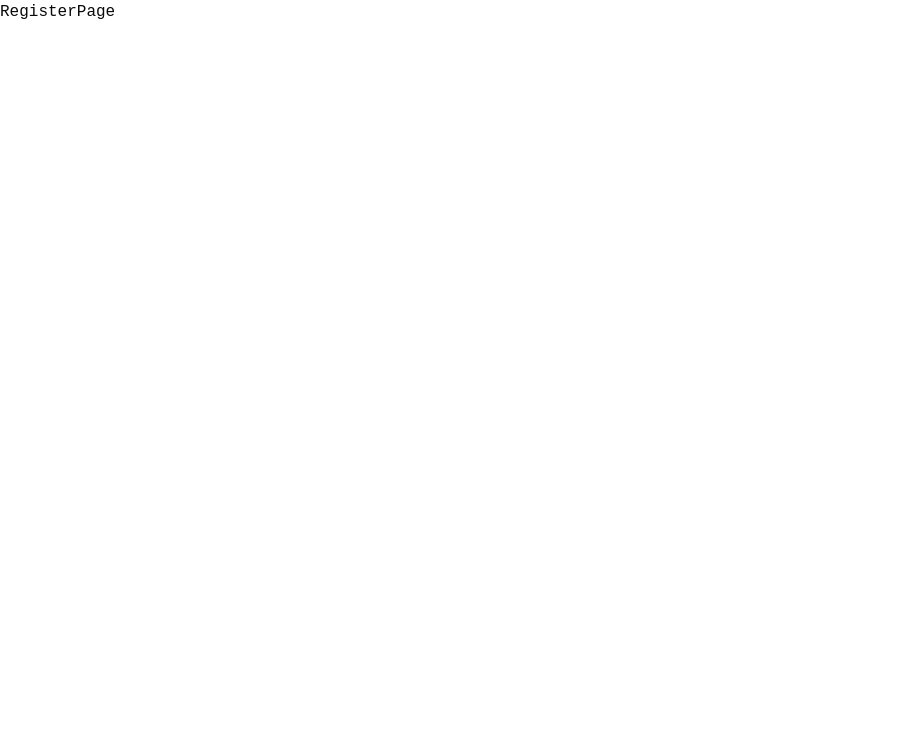
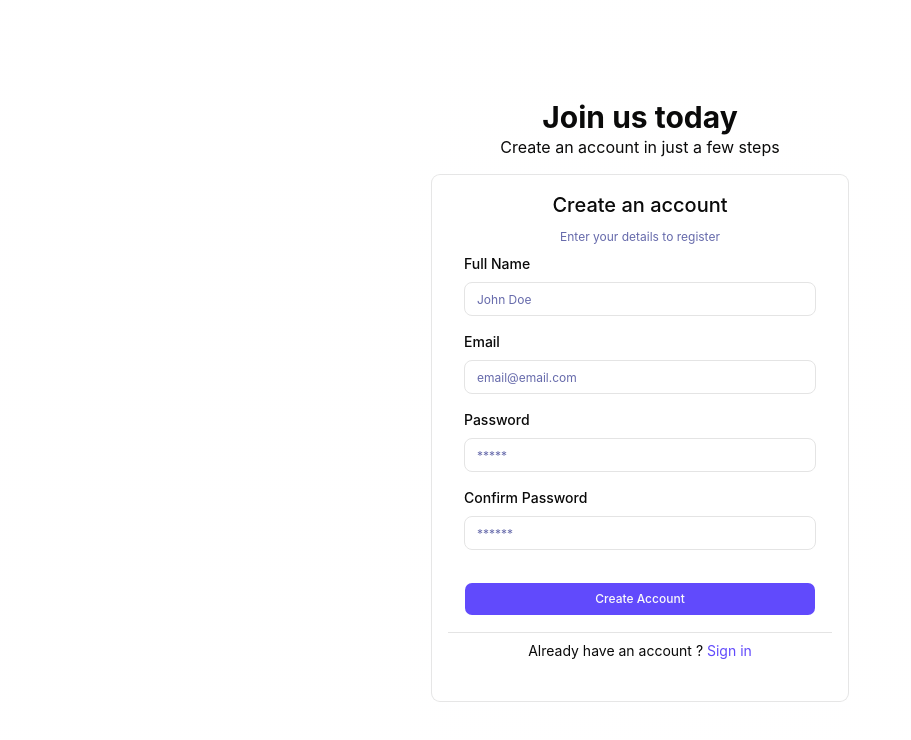
Before and after one commit to Sakariye-aden/student-management, a React (Vite) app in the folder frontend/: page /register in a window 1280 px wide. Shown: the top 740 px of the page, without its empty margins (0-911 px from the left). Built offline with nearby package versions, Linux system fonts and the light colour scheme.

Commit message:
added more components

```diff
--- a/frontend/src/App.tsx
+++ b/frontend/src/App.tsx
@@ -1,6 +1,6 @@
 import { Navigate, Route, Routes } from "react-router"
-import LoginPage from "./pages/login/LoginPage"
-import RegisterPage from "./pages/login/RegisterPage"
+import LoginPage from "./pages/Auth/LoginPage"
+import RegisterPage from "./pages/Auth/RegisterPage"
 
 
 
--- a/frontend/src/components/Auth/LoginForm.tsx
+++ b/frontend/src/components/Auth/LoginForm.tsx
@@ -1,7 +1,140 @@
+
+import React, { useState } from 'react'
+
+import {
+  Card,
+  CardContent,
+  CardDescription,
+  CardFooter,
+  CardHeader,
+  CardTitle,
+} from "../ui/card"
+
+import { Input } from "../ui/input"
+import { Label } from "../ui/label"
+import { Button } from "../ui/button"
+import { useNavigate } from 'react-router'
+import { useMutation } from '@tanstack/react-query'
+
+import { Loader } from 'lucide-react'
+
+import api from '../../lib/api/apiStore'
+import useAuthStore from '../../lib/store/useStore'
+import { extractErrorMessages } from '../../utility/errorUtility'
+
+type FormValueType = {
+  email: string;
+  password: string;
+};
+
 
 const LoginForm = () => {
+
+   const navigate = useNavigate()
+    const { setAuth } =  useAuthStore()
+
+    const [formData , setformData]= useState<FormValueType>({
+           email:"",
+            password:""
+         })
+
+    const [error , setError]= useState<string | null>(null)
+
+
+     //  mutatation
+     const loginMutation = useMutation({
+       mutationFn : async (credentials:FormValueType) => {
+           const response = await api.post('/auth/login', credentials)
+           return response.data
+       },
+       onSuccess:(data)=>{
+            const user = data.user ;
+
+           if(data){
+             setAuth(user);
+             navigate('/dashboard')
+           }
+
+       },
+       onError:(error)=>{
+        setError(extractErrorMessages(error))
+       }
+     });
+
+  //  onChange
+         const handleChange = (event: React.ChangeEvent<HTMLInputElement>)=>{
+           const { name, value} = event.target;
+
+           setformData({...formData, [name]:value})
+       }
+
+  //  onSubmit
+      const handleSubmit = (e:React.FormEvent<HTMLFormElement>)=>{
+        e.preventDefault();
+
+
+         if( !formData.email || !formData.password){
+           setError('all fields are required')
+            return
+        }
+
+        // login mutation
+        loginMutation.mutate({
+          email : formData.email,
+          password: formData.password
+        })
+
+      }
+
   return (
-    <div>LoginForm</div>
+    <Card className='rounded-md bg-background'>
+             <CardHeader className="text-center ">
+                <CardTitle className="text-2xl">Sign in</CardTitle>
+                <CardDescription>Enter your credentials to access your account</CardDescription>
+             </CardHeader>
+             <CardContent>
+            <form onSubmit={handleSubmit}>
+              <div className="flex flex-col gap-6">
+               {error && (
+                 <p className='bg-destructive/50 p-2 rounded-md'>{error}</p>
+                )
+               }
+                <div className="grid gap-2">
+                  <Label htmlFor="email" className='font-medium text-md'>Email</Label>
+                  <Input
+                    className="w-full rounded-md border border-input bg-background px-3 py-4 text-sm text-foreground placeholder:text-muted-foreground"
+                    id="email"
+                    type="email"
+                    name="email"
+                    value={formData.email}
+                    onChange={handleChange}
+                    placeholder="example@gmail.com"
+                  />
+                </div>
+                <div className="grid gap-2">
+                  <Label htmlFor="password" className='font-medium text-md'>password</Label>
+                  <Input
+                    className="w-full rounded-md border border-input bg-background px-3 py-4 text-sm text-foreground placeholder:text-muted-foreground"
+                    id="password"
+                    type="password"
+                    name="password"
+                    value={formData.password}
+                    onChange={handleChange}
+                    placeholder="***********"
+                  />
+                </div>
+
+                 <Button className='p-2 rounded-md'>
+                   {loginMutation.isPending ? <span className='flex justify-center items-center gap-2'><Loader className='animate-spin'/> sign in</span> : 'sign in'}
+                 </Button>
+              </div>
+            </form>
+          </CardContent>
+          <CardFooter className="flex justify-center space-x-2">
+             <span>Don't have an account ?</span>
+             <span onClick={()=> navigate('/register')} className='text-red-500 cursor-pointer'>sign up </span>
+          </CardFooter>
+        </Card>
   )
 }
 
--- a/frontend/src/components/Auth/RegistrationForm.tsx
+++ b/frontend/src/components/Auth/RegistrationForm.tsx
@@ -81,7 +81,7 @@ const RegisterForm = () => {
     }
 
     return (
-        <Card className="w-full border-border">
+        <Card className="w-full bg-card rounded-md">
             <CardHeader className="space-y-1 pb-4">
                 <CardTitle className="text-xl text-center">Create an account</CardTitle>
                 <CardDescription className={"text-center"}>
@@ -97,10 +97,11 @@ const RegisterForm = () => {
                             )
                         }
                         <div className='space-y-2'>
-                            <div className='text-sm font-medium text-left'>
+                            <div className='text-sm  font-medium text-left'>
                                 Full Name
                             </div>
                             <Input
+                               className="w-full rounded-md border border-input bg-background px-3 py-4 text-sm text-foreground placeholder:text-muted-foreground"
                                 name="name"
                                 placeholder="John Doe"
                                 required
@@ -113,6 +114,7 @@ const RegisterForm = () => {
                                 Email
                             </div>
                             <Input name="email"
+                             className="w-full rounded-md border border-input bg-background px-3 py-4 text-sm text-foreground placeholder:text-muted-foreground"
                                 placeholder="email@email.com"
                                 required
                                 value={formValues.email}
@@ -123,6 +125,7 @@ const RegisterForm = () => {
                                 Password
                             </div>
                             <Input
+                             className="w-full rounded-md border border-input bg-background px-3 py-4 text-sm text-foreground placeholder:text-muted-foreground"
                                 name="password"
                                 type={"password"}
                                 placeholder="*****"
@@ -136,6 +139,7 @@ const RegisterForm = () => {
                                 Confirm Password
                             </div>
                             <Input
+                              className="w-full rounded-md border border-input bg-background px-3 py-4 text-sm text-foreground placeholder:text-muted-foreground"
                                 name="confirmPassword"
                                 type={"password"}
                                 placeholder="******"
@@ -145,15 +149,15 @@ const RegisterForm = () => {
                             />
                         </div>
 
-                        <div className='py-4'>
-                            <Button type="submit" className={"w-full cursor-pointer"}>
+                        <div className='py-4 '>
+                            <Button type="submit" className={"w-full cursor-pointer p-4 rounded-md"}>
                                 {registerMutation.isPending ? (<span className='flex items-center gap-2'><LoaderCircle /> Creating account... </span>) : ("Create Account")}
                             </Button>
                         </div>
                     </CardContent>
 
                     <CardFooter className={"flex justify-center pt-0"}>
-                        <div className='text-center text-sm'>
+                        <div className='text-center text-sm py-2'>
                             Already have an  account ? <a onClick={() => navigate('/login')} className='text-primary hover:underline cursor-pointer'> Sign in</a>
                         </div>
                     </CardFooter>
--- /dev/null
+++ b/frontend/src/components/ui/label.tsx
@@ -0,0 +1,22 @@
+import * as React from "react"
+import { Label as LabelPrimitive } from "radix-ui"
+
+import { cn } from "@/lib/utils"
+
+function Label({
+  className,
+  ...props
+}: React.ComponentProps<typeof LabelPrimitive.Root>) {
+  return (
+    <LabelPrimitive.Root
+      data-slot="label"
+      className={cn(
+        "flex items-center gap-2 text-xs leading-none select-none group-data-[disabled=true]:pointer-events-none group-data-[disabled=true]:opacity-50 peer-disabled:cursor-not-allowed peer-disabled:opacity-50",
+        className
+      )}
+      {...props}
+    />
+  )
+}
+
+export { Label }
--- a/frontend/src/index.css
+++ b/frontend/src/index.css
@@ -5,117 +5,147 @@
 
 @custom-variant dark (&:is(.dark *));
 
+
+
 @theme inline {
-    --font-heading: var(--font-mono);
-    --font-mono: 'JetBrains Mono Variable', monospace;
+  --radius-sm: calc(var(--radius) - 4px);
+  --radius-md: calc(var(--radius) - 2px);
+  --radius-lg: var(--radius);
+  --radius-xl: calc(var(--radius) + 4px);
+  --radius-2xl: calc(var(--radius) + 8px);
+  --radius-3xl: calc(var(--radius) + 12px);
+  --radius-4xl: calc(var(--radius) + 16px);
+  --color-background: var(--background);
+  --color-foreground: var(--foreground);
+  --color-card: var(--card);
+  --color-card-foreground: var(--card-foreground);
+  --color-popover: var(--popover);
+  --color-popover-foreground: var(--popover-foreground);
+  --color-primary: var(--primary);
+  --color-primary-foreground: var(--primary-foreground);
+  --color-secondary: var(--secondary);
+  --color-secondary-foreground: var(--secondary-foreground);
+  --color-muted: var(--muted);
+  --color-muted-foreground: var(--muted-foreground);
+  --color-accent: var(--accent);
+  --color-accent-foreground: var(--accent-foreground);
+  --color-destructive: var(--destructive);
+  --color-border: var(--border);
+  --color-input: var(--input);
+  --color-ring: var(--ring);
+  --color-chart-1: var(--chart-1);
+  --color-chart-2: var(--chart-2);
+  --color-chart-3: var(--chart-3);
+  --color-chart-4: var(--chart-4);
+  --color-chart-5: var(--chart-5);
+  --color-sidebar: var(--sidebar);
+  --color-sidebar-foreground: var(--sidebar-foreground);
+  --color-sidebar-primary: var(--sidebar-primary);
+  --color-sidebar-primary-foreground: var(--sidebar-primary-foreground);
+  --color-sidebar-accent: var(--sidebar-accent);
+  --color-sidebar-accent-foreground: var(--sidebar-accent-foreground);
+  --color-sidebar-border: var(--sidebar-border);
   --color-sidebar-ring: var(--sidebar-ring);
-    --color-sidebar-border: var(--sidebar-border);
-    --color-sidebar-accent-foreground: var(--sidebar-accent-foreground);
-    --color-sidebar-accent: var(--sidebar-accent);
-    --color-sidebar-primary-foreground: var(--sidebar-primary-foreground);
-    --color-sidebar-primary: var(--sidebar-primary);
-    --color-sidebar-foreground: var(--sidebar-foreground);
-    --color-sidebar: var(--sidebar);
-    --color-chart-5: var(--chart-5);
-    --color-chart-4: var(--chart-4);
-    --color-chart-3: var(--chart-3);
-    --color-chart-2: var(--chart-2);
-    --color-chart-1: var(--chart-1);
-    --color-ring: var(--ring);
-    --color-input: var(--input);
-    --color-border: var(--border);
-    --color-destructive: var(--destructive);
-    --color-accent-foreground: var(--accent-foreground);
-    --color-accent: var(--accent);
-    --color-muted-foreground: var(--muted-foreground);
-    --color-muted: var(--muted);
-    --color-secondary-foreground: var(--secondary-foreground);
-    --color-secondary: var(--secondary);
-    --color-primary-foreground: var(--primary-foreground);
-    --color-primary: var(--primary);
-    --color-popover-foreground: var(--popover-foreground);
-    --color-popover: var(--popover);
-    --color-card-foreground: var(--card-foreground);
-    --color-card: var(--card);
-    --color-foreground: var(--foreground);
-    --color-background: var(--background);
-    --radius-sm: calc(var(--radius) * 0.6);
-    --radius-md: calc(var(--radius) * 0.8);
-    --radius-lg: var(--radius);
-    --radius-xl: calc(var(--radius) * 1.4);
-    --radius-2xl: calc(var(--radius) * 1.8);
-    --radius-3xl: calc(var(--radius) * 2.2);
-    --radius-4xl: calc(var(--radius) * 2.6);
 }
 
+
 :root {
+    --radius: 0.625rem;
+
     --background: oklch(1 0 0);
     --foreground: oklch(0.145 0 0);
+
     --card: oklch(1 0 0);
     --card-foreground: oklch(0.145 0 0);
+
     --popover: oklch(1 0 0);
     --popover-foreground: oklch(0.145 0 0);
-    --primary: oklch(0.205 0 0);
+
+    /* 🌌 Violet primary (violet-500) */
+    --primary: oklch(0.55 0.25 280);
     --primary-foreground: oklch(0.985 0 0);
-    --secondary: oklch(0.97 0 0);
-    --secondary-foreground: oklch(0.205 0 0);
-    --muted: oklch(0.97 0 0);
-    --muted-foreground: oklch(0.556 0 0);
-    --accent: oklch(0.97 0 0);
-    --accent-foreground: oklch(0.205 0 0);
-    --destructive: oklch(0.577 0.245 27.325);
-    --border: oklch(0.922 0 0);
-    --input: oklch(0.922 0 0);
-    --ring: oklch(0.708 0 0);
-    --chart-1: oklch(0.87 0 0);
-    --chart-2: oklch(0.556 0 0);
-    --chart-3: oklch(0.439 0 0);
-    --chart-4: oklch(0.371 0 0);
-    --chart-5: oklch(0.269 0 0);
-    --radius: 0.625rem;
+
+    /* Secondary (violet-100) */
+    --secondary: oklch(0.95 0.05 280);
+    --secondary-foreground: oklch(0.35 0.15 280);
+
+    --muted: oklch(0.95 0.05 280);
+    --muted-foreground: oklch(0.55 0.1 280);
+
+    --accent: oklch(0.95 0.05 280);
+    --accent-foreground: oklch(0.35 0.15 280);
+
+    --destructive: oklch(0.55 0.25 25); /* reddish tone */
+    --border: oklch(0.92 0 0);
+    --input: oklch(0.92 0 0);
+    --ring: oklch(0.55 0.25 280);
+
+    /* Chart colors in violet tones */
+    --chart-1: oklch(0.75 0.2 280); /* violet-400 */
+    --chart-2: oklch(0.55 0.25 280); /* violet-500 */
+    --chart-3: oklch(0.45 0.3 280); /* violet-600 */
+    --chart-4: oklch(0.35 0.35 280); /* violet-700 */
+    --chart-5: oklch(0.25 0.4 280); /* violet-800 */
+
     --sidebar: oklch(0.985 0 0);
     --sidebar-foreground: oklch(0.145 0 0);
-    --sidebar-primary: oklch(0.205 0 0);
+    --sidebar-primary: oklch(0.55 0.25 280);
     --sidebar-primary-foreground: oklch(0.985 0 0);
-    --sidebar-accent: oklch(0.97 0 0);
-    --sidebar-accent-foreground: oklch(0.205 0 0);
-    --sidebar-border: oklch(0.922 0 0);
-    --sidebar-ring: oklch(0.708 0 0);
+    --sidebar-accent: oklch(0.95 0.05 280);
+    --sidebar-accent-foreground: oklch(0.35 0.15 280);
+    --sidebar-border: oklch(0.92 0 0);
+    --sidebar-ring: oklch(0.55 0.25 280);
   }
 
   .dark {
-    --background: oklch(0.145 0 0);
+    --background: oklch(0.15 0 0);
     --foreground: oklch(0.985 0 0);
-    --card: oklch(0.205 0 0);
+
+    --card: oklch(0.20 0 0);
     --card-foreground: oklch(0.985 0 0);
-    --popover: oklch(0.205 0 0);
+
+    --popover: oklch(0.20 0 0);
     --popover-foreground: oklch(0.985 0 0);
-    --primary: oklch(0.922 0 0);
-    --primary-foreground: oklch(0.205 0 0);
-    --secondary: oklch(0.269 0 0);
+
+    /* 🌌 Violet primary (violet-500) */
+    --primary: oklch(0.55 0.25 280);
+    --primary-foreground: oklch(0.985 0 0);
+
+    /* Secondary (violet-700) */
+    --secondary: oklch(0.35 0.35 280);
     --secondary-foreground: oklch(0.985 0 0);
-    --muted: oklch(0.269 0 0);
-    --muted-foreground: oklch(0.708 0 0);
-    --accent: oklch(0.269 0 0);
+
+    --muted: oklch(0.25 0.1 280);
+    --muted-foreground: oklch(0.65 0.15 280);
+
+    --accent: oklch(0.35 0.35 280);
     --accent-foreground: oklch(0.985 0 0);
-    --destructive: oklch(0.704 0.191 22.216);
+
+    --destructive: oklch(0.40 0.35 25); /* darker red */
     --border: oklch(1 0 0 / 10%);
     --input: oklch(1 0 0 / 15%);
-    --ring: oklch(0.556 0 0);
-    --chart-1: oklch(0.87 0 0);
-    --chart-2: oklch(0.556 0 0);
-    --chart-3: oklch(0.439 0 0);
-    --chart-4: oklch(0.371 0 0);
-    --chart-5: oklch(0.269 0 0);
-    --sidebar: oklch(0.205 0 0);
+    --ring: oklch(0.55 0.25 280);
+
+    /* Chart colors in darker violet tones */
+    --chart-1: oklch(0.65 0.25 280);
+    --chart-2: oklch(0.55 0.3 280);
+    --chart-3: oklch(0.45 0.35 280);
+    --chart-4: oklch(0.35 0.4 280);
+    --chart-5: oklch(0.25 0.45 280);
+
+    --sidebar: oklch(0.20 0 0);
     --sidebar-foreground: oklch(0.985 0 0);
-    --sidebar-primary: oklch(0.488 0.243 264.376);
+    --sidebar-primary: oklch(0.55 0.25 280);
     --sidebar-primary-foreground: oklch(0.985 0 0);
-    --sidebar-accent: oklch(0.269 0 0);
+    --sidebar-accent: oklch(0.35 0.35 280);
     --sidebar-accent-foreground: oklch(0.985 0 0);
     --sidebar-border: oklch(1 0 0 / 10%);
-    --sidebar-ring: oklch(0.556 0 0);
+    --sidebar-ring: oklch(0.55 0.25 280);
   }
+
+
+
+
 
 @layer base {
   * {
@@ -124,7 +154,4 @@
   body {
     @apply bg-background text-foreground;
   }
-  html {
-    @apply font-mono;
 }
-}
--- /dev/null
+++ b/frontend/src/pages/Auth/RegisterPage.tsx
@@ -0,0 +1,22 @@
+import RegisterForm from "../../components/Auth/RegistrationForm"
+
+
+const RegisterPage = () => {
+ return (
+        <div className='min-h-screen flex flex-col items-center justify-center bg-background'>
+
+            <div className='absolute inset-0  bg-linear-to-br from-secondary to-secondary opacity-1' />
+            <div className='z-10 w-full max-w-md px-4'>
+                <div className='mb-4 text-center'>
+                    <h1 className='text-3xl font-bold text-foreground'>Join us today</h1>
+                    <p>Create an account in just a few steps</p>
+                </div>
+
+                {/* Registration Form */}
+                <RegisterForm/>
+            </div>
+        </div>
+ )
+}
+
+export default RegisterPage
--- a/frontend/src/pages/login/RegisterPage.tsx
+++ /dev/null
@@ -1,9 +0,0 @@
-
-
-const RegisterPage = () => {
-  return (
-    <div>RegisterPage</div>
-  )
-}
-
-export default RegisterPage
```
Also changed, not shown: frontend/src/pages/Auth/LoginPage.tsx (added, +20 -0 lines), frontend/src/pages/login/LoginPage.tsx (deleted, +0 -9 lines). Lines whose indentation alone changed are shown as unchanged.
